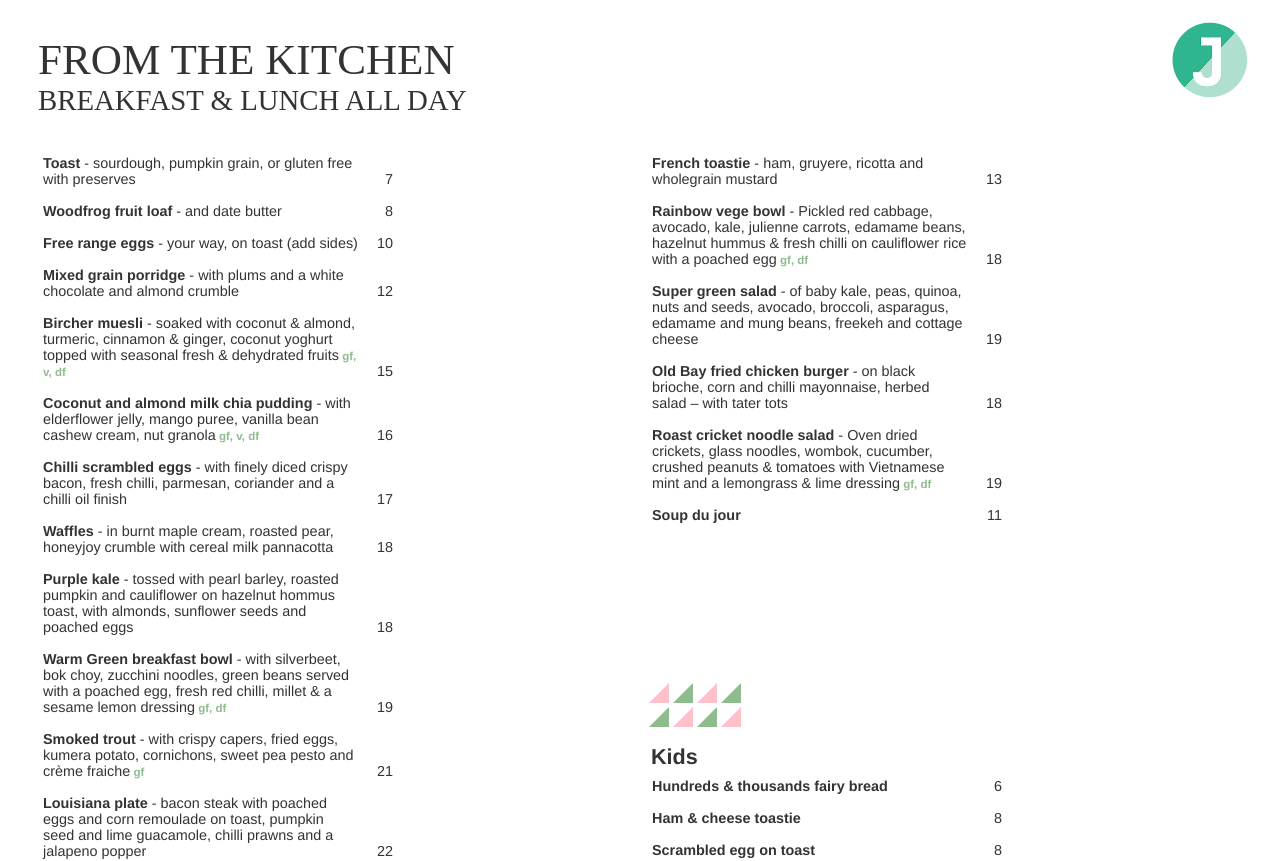
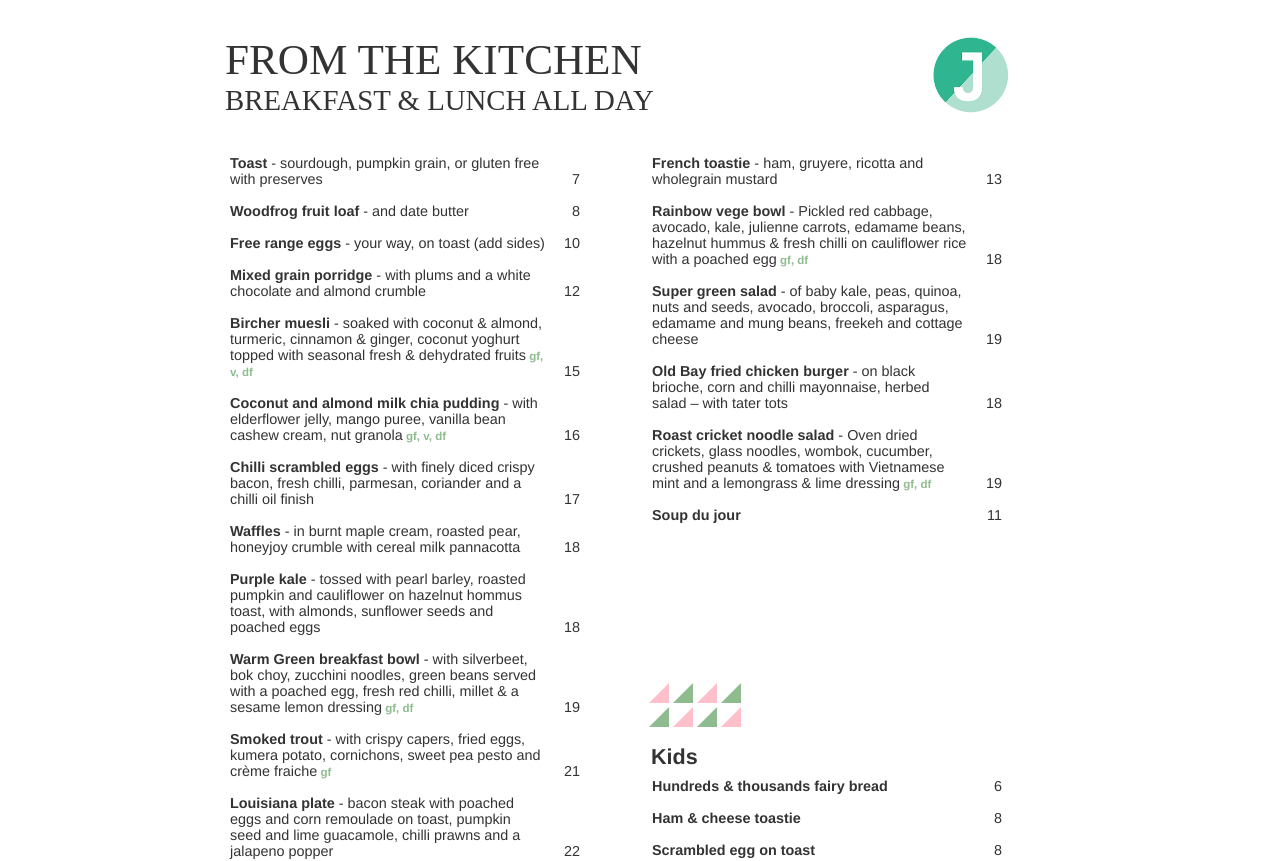
Before and after one commit to pcsmomo/menuboard, a React (Create React App) app in the folder client/: page / in a window 1280 px wide. Shown: the top 861 px of the page. Built offline with nearby package versions, Linux system fonts and the light colour scheme.

Commit message:
align contents center change the position of logo

```diff
--- a/client/src/components/Header.js
+++ b/client/src/components/Header.js
@@ -3,13 +3,13 @@ import React, { Component } from "react";
 class Header extends Component {
   renderHeader() {
     return (
-      <div>
+      <header>
         <div className="title">
           <div className="mainTitle">FROM THE KITCHEN</div>
           <div className="subTitle">BREAKFAST & LUNCH ALL DAY</div>
         </div>
         <img className="logo" src="/images/jethro_logo.png" alt="logo" />
-      </div>
+      </header>
     );
   }
 
--- a/client/src/style/App.css
+++ b/client/src/style/App.css
@@ -1,9 +1,15 @@
 .content {
+  max-width: 830px;
   padding: 30px;
+  margin: 0 auto;
   font-family: Helvetica, Arial, sans-serif;
   font-size: 1.2em;
 }
 
+header {
+  display: grid;
+  grid-template-columns: 85% 15%;
+}
 .title {
   margin-bottom: 30px;
 }
@@ -14,10 +20,8 @@
   font: 2em lighter black;
 }
 .logo {
-  position: absolute;
-  top: 20px;
-  right: 30px;
   width: 80px;
+  height: 80px;
 }
 
 .main {
```
